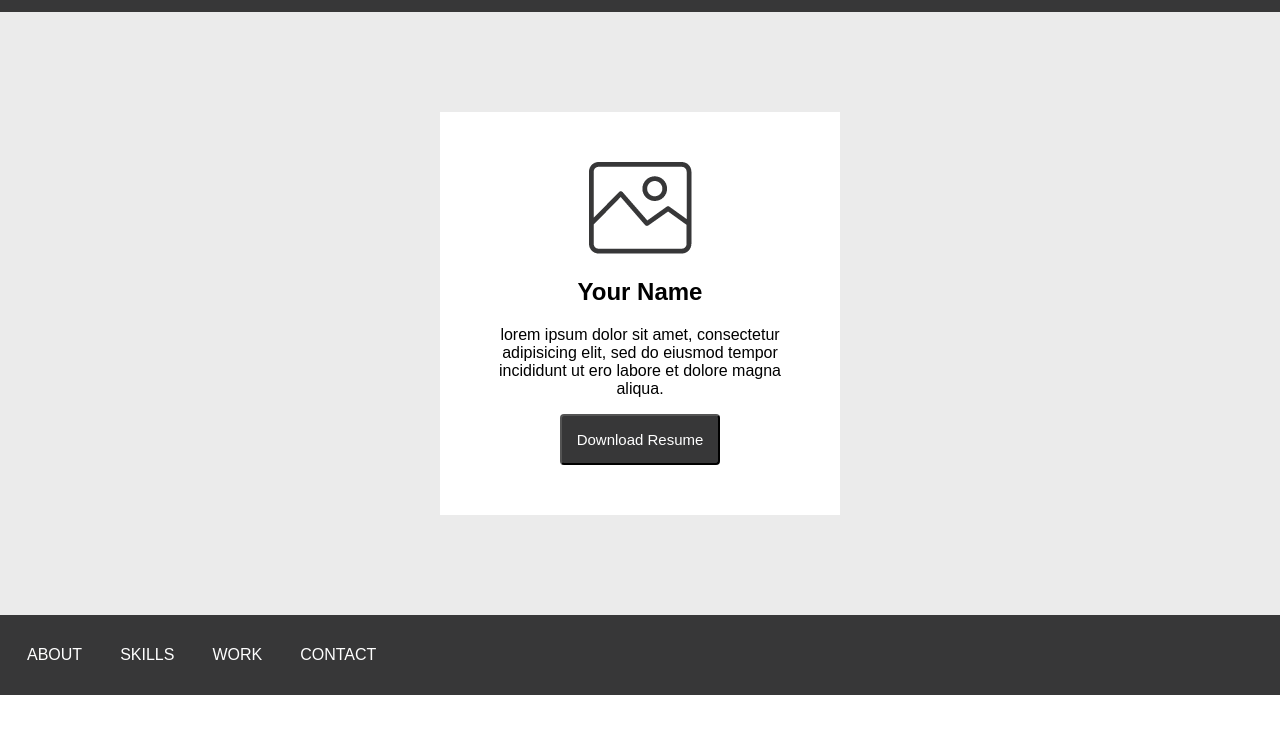
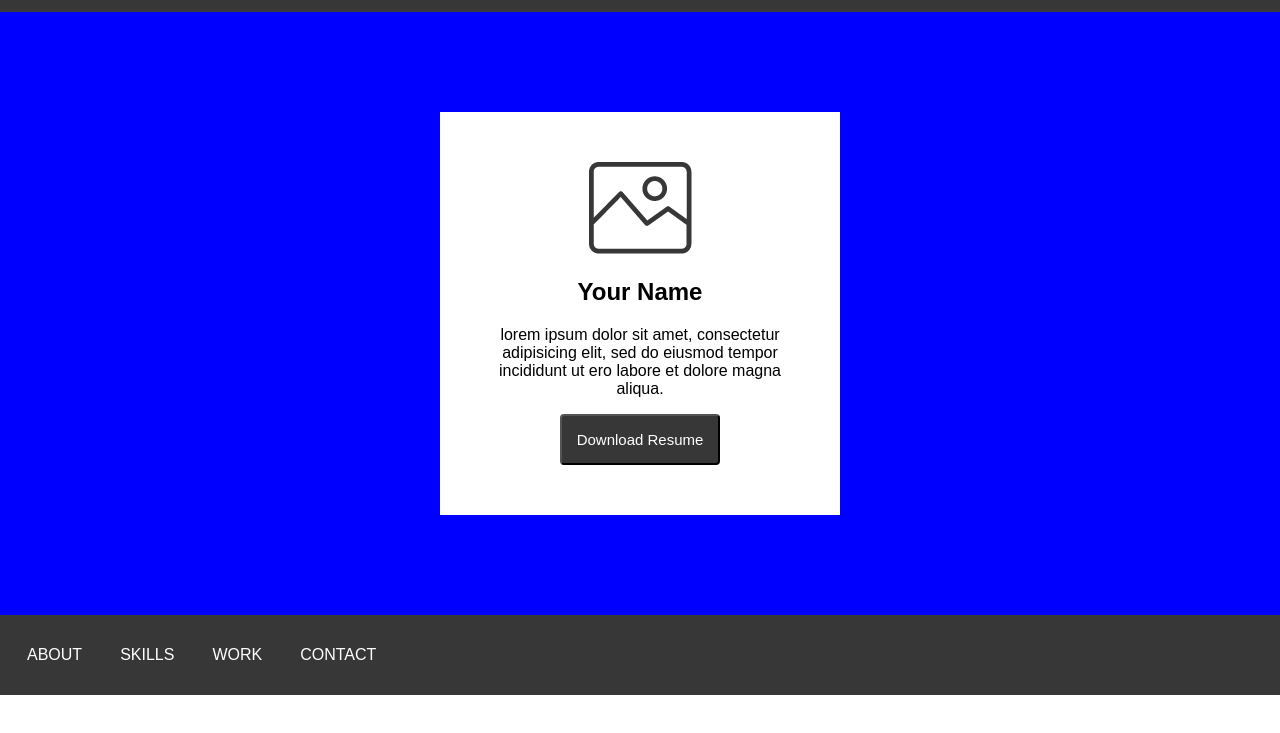
Before and after one commit to pcp20220330/Module-18-Homework, a plain HTML site: page index.html in a window 1280 px wide. Shown: the part 67-800 px from the top of the page. Drawn offline with Linux system fonts and the light colour scheme.

Commit message:
Update style.css

```diff
--- a/css/style.css
+++ b/css/style.css
@@ -32,7 +32,7 @@ header p {
 }
 
 .hero {
-  background-color: #EBEBEB;
+  background-color: blue;
   padding: 100px 15px;
   font-family: Arial, Helvetica, sans-serif;
 }
```
